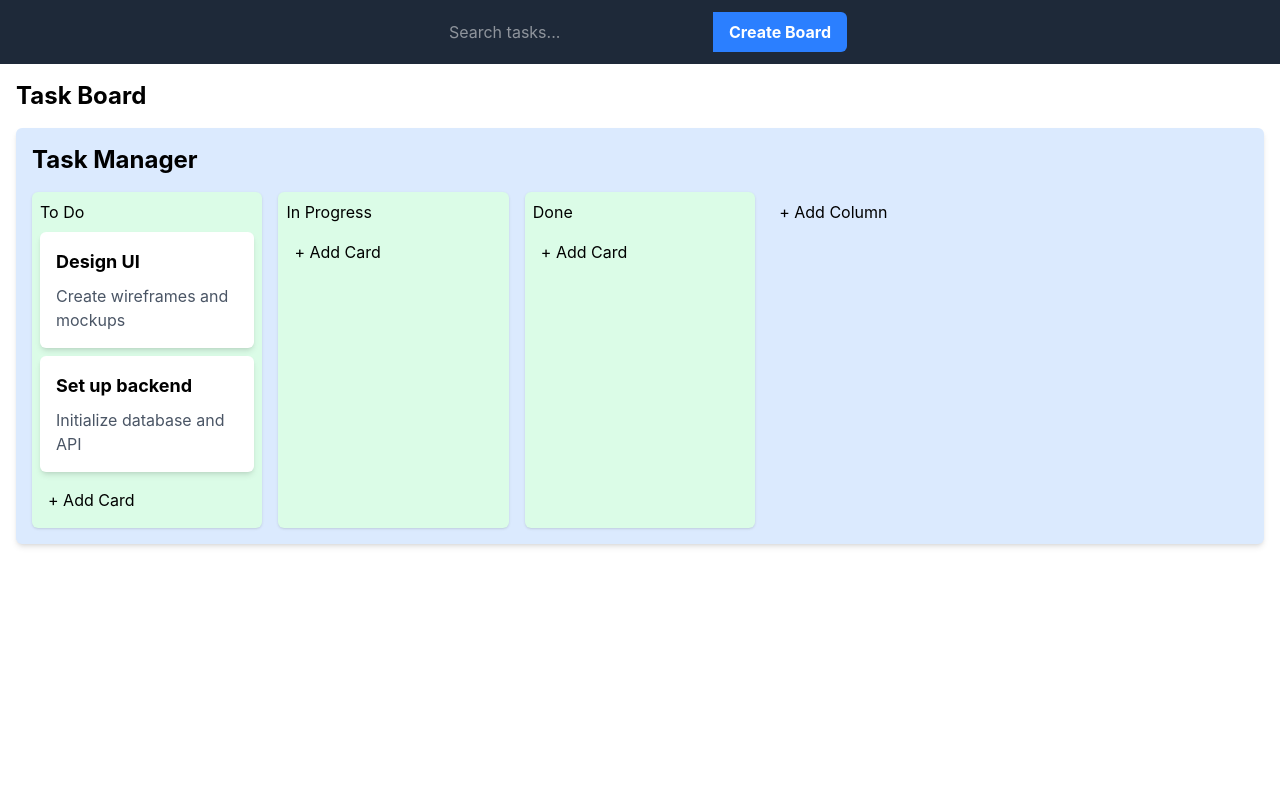
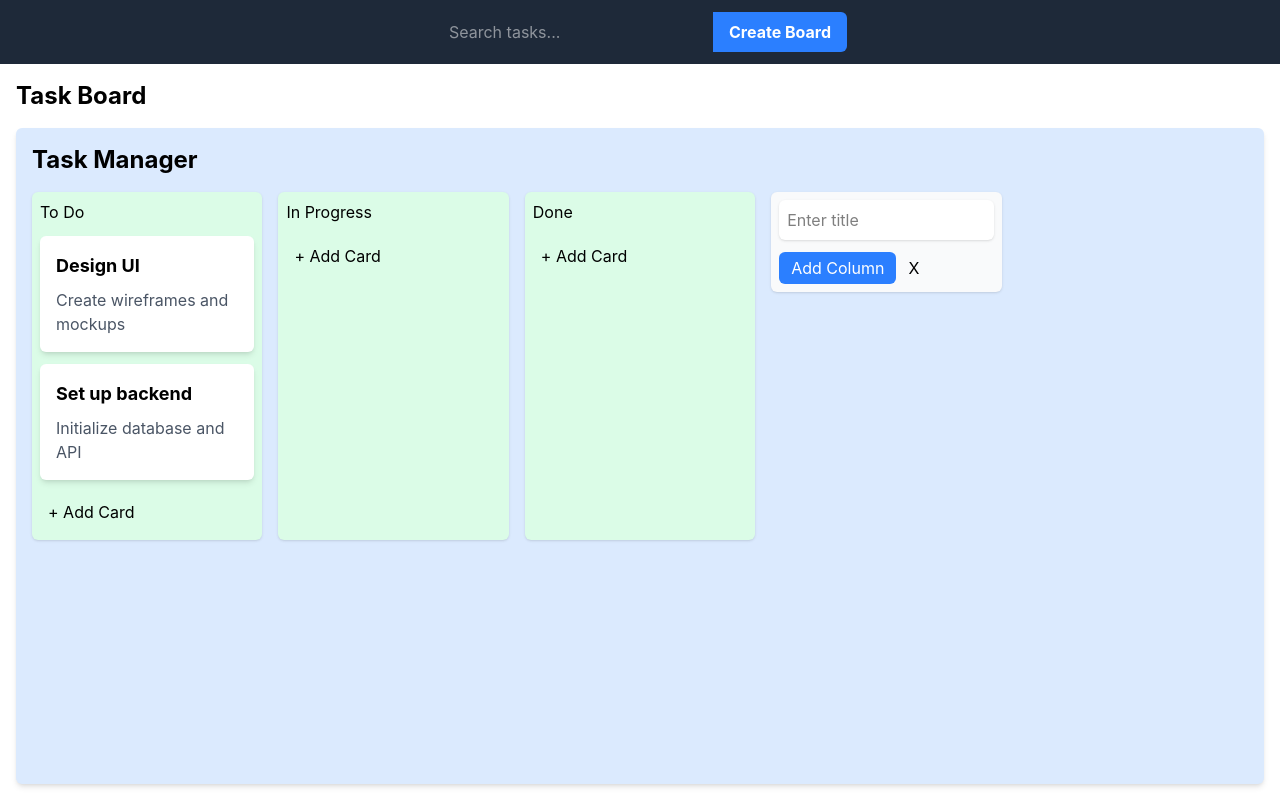
Before and after one commit to kozant/task-manager, a React (Vite) app: page / in a window 1280 px wide. Both pictures are taken after a click on the element "+ Add Column". Built offline with nearby package versions, Linux system fonts and the light colour scheme.

Commit message:
feat: add functonal for adding column and card

```diff
--- a/package.json
+++ b/package.json
@@ -14,6 +14,7 @@
     "@tailwindcss/vite": "^4.3.0",
     "react": "^19.2.6",
     "react-dom": "^19.2.6",
+    "react-hook-form": "^7.76.1",
     "tailwindcss": "^4.3.0",
     "zustand": "^5.0.13"
   },
--- a/src/App.tsx
+++ b/src/App.tsx
@@ -6,11 +6,11 @@ function App() {
   const [boards, setBoards] = useState<any[]>([
     {
       id: 1,
-      name: "Task Manager",
+      title: "Task Manager",
       columns: [
         {
           id: 1,
-          name: "To Do",
+          title: "To Do",
           cards: [
             {
               id: 1,
@@ -24,8 +24,8 @@ function App() {
             },
           ],
         },
-        { id: 2, name: "In Progress", cards: [] },
-        { id: 3, name: "Done", cards: [] },
+        { id: 2, title: "In Progress", cards: [] },
+        { id: 3, title: "Done", cards: [] },
       ],
     },
   ]);
@@ -33,16 +33,27 @@ function App() {
   const addBoard = useCallback(() => {
     const newBoard = {
       id: Date.now(),
-      name: `Board ${boards.length + 1}`,
+      title: `Board ${boards.length + 1}`,
       columns: [],
     };
     setBoards([...boards, newBoard]);
   }, [boards]);
 
+  const updateBoard = useCallback(
+    (updatedBoard: any) => {
+      setBoards((prevBoards) =>
+        prevBoards.map((board) =>
+          board.id === updatedBoard.id ? updatedBoard : board,
+        ),
+      );
+    },
+    [setBoards],
+  );
+
   return (
     <>
       <Header onAddBoard={addBoard} />
-      <Content boards={boards} />
+      <Content boards={boards} onUpdateBoard={updateBoard} />
     </>
   );
 }
--- a/src/components/Board/index.tsx
+++ b/src/components/Board/index.tsx
@@ -1,16 +1,108 @@
+import { useCallback, useEffect, useState } from "react";
+import { useForm, type SubmitHandler } from "react-hook-form";
 import Column from "../Column";
 
-export default function Board({ board }: { board: any }) {
+type Inputs = {
+  title: string;
+};
+
+export default function Board({
+  board,
+  onUpdateBoard,
+}: {
+  board: any;
+  onUpdateBoard: (board: any) => void;
+}) {
+  const [isFormOpen, setIsFormOpen] = useState(false);
+
+  const {
+    register,
+    handleSubmit,
+    reset,
+    formState: { isSubmitSuccessful },
+  } = useForm<Inputs>();
+
+  useEffect(() => {
+    if (isSubmitSuccessful) {
+      reset();
+    }
+  }, [isSubmitSuccessful, reset]);
+
+  const onSubmit: SubmitHandler<Inputs> = useCallback(
+    (data) => {
+      console.log(data);
+      const newColumn = {
+        id: Date.now(),
+        title: data.title,
+        cards: [],
+      };
+      onUpdateBoard({ ...board, columns: [...board.columns, newColumn] });
+    },
+    [board, onUpdateBoard],
+  );
+
+  const handleOpenAddForm = useCallback(() => {
+    setIsFormOpen(true);
+  }, []);
+
+  const handleUpdateColumn = (updatedColumn: any) => {
+    const updatedColumns = board.columns.map((col: any) =>
+      col.id === updatedColumn.id ? updatedColumn : col,
+    );
+    onUpdateBoard({ ...board, columns: updatedColumns });
+  };
+
   return (
-    <div className="p-4 bg-blue-100 rounded-md shadow-md">
-      <h2 className="text-2xl font-bold mb-4">{board.name}</h2>
+    <div
+      className="p-4 bg-blue-100 rounded-md shadow-md"
+      style={{ height: "calc(100vh - 144px)" }}
+    >
+      <h2 className="text-2xl font-bold mb-4">{board.title}</h2>
       <div className="grid grid-cols-5 gap-4">
-        {board.columns.map((column: any) => (
-          <Column key={column.id} column={column} />
-        ))}
-        <div className="p-2 rounded-md hover:bg-blue-200 cursor-pointer h-fit">
-          + Add Column
-        </div>
+        {board.columns && board.columns.length > 0
+          ? board.columns.map((column: any) => (
+              <Column
+                key={column.id}
+                column={column}
+                onUpdateColumn={handleUpdateColumn}
+              />
+            ))
+          : null}
+        {isFormOpen ? (
+          <form
+            className="flex flex-col gap-3 bg-gray-50 p-2 rounded-md shadow-sm h-fit"
+            onSubmit={handleSubmit(onSubmit)}
+          >
+            <input
+              className="p-2 rounded-md shadow-sm bg-white focus:outline-none focus:ring-2 focus:ring-blue-500"
+              placeholder="Enter title"
+              defaultValue=""
+              {...register("title")}
+            />
+            <div className="flex gap-1">
+              <button
+                className="px-3 py-1 bg-blue-500 text-white rounded-md hover:bg-blue-600 cursor-pointer"
+                type="submit"
+              >
+                Add Column
+              </button>
+              <button
+                className="px-2 py-1 rounded-md hover:bg-blue-200 cursor-pointer"
+                type="button"
+                onClick={() => setIsFormOpen(false)}
+              >
+                X
+              </button>
+            </div>
+          </form>
+        ) : (
+          <div
+            className="p-2 rounded-md hover:bg-blue-200 cursor-pointer h-fit"
+            onClick={handleOpenAddForm}
+          >
+            + Add Column
+          </div>
+        )}
       </div>
     </div>
   );
--- a/src/components/Card/index.tsx
+++ b/src/components/Card/index.tsx
@@ -1,6 +1,6 @@
 export default function Card({ card }: { card: any }) {
   return (
-    <div key={card.id} className="p-4 mt-2 rounded-md bg-white shadow-md">
+    <div key={card.id} className="p-4 rounded-md bg-white shadow-md">
       <h3 className="text-lg font-bold mb-2">{card.title}</h3>
       <p className="text-gray-600">{card.description}</p>
     </div>
--- a/src/components/Column/index.tsx
+++ b/src/components/Column/index.tsx
@@ -1,15 +1,100 @@
+import { useCallback, useEffect, useState } from "react";
+import { useForm, type SubmitHandler } from "react-hook-form";
 import Card from "../Card";
 
-export default function Column({ column }: { column: any }) {
+type Inputs = {
+  title: string;
+  description: string;
+};
+
+export default function Column({
+  column,
+  onUpdateColumn,
+}: {
+  column: any;
+  onUpdateColumn: (column: any) => void;
+}) {
+  const [isFormOpen, setIsFormOpen] = useState(false);
+
+  const {
+    register,
+    handleSubmit,
+    reset,
+    formState: { isSubmitSuccessful },
+  } = useForm<Inputs>();
+
+  useEffect(() => {
+    if (isSubmitSuccessful) {
+      reset();
+    }
+  }, [isSubmitSuccessful, reset]);
+
+  const onSubmit: SubmitHandler<Inputs> = useCallback(
+    (data) => {
+      const newCard = {
+        id: Date.now(),
+        title: data.title,
+        description: data.description,
+      };
+      onUpdateColumn({ ...column, cards: [...column.cards, newCard] });
+    },
+    [column, onUpdateColumn],
+  );
+
+  const handleOpenAddForm = useCallback(() => {
+    setIsFormOpen(true);
+  }, []);
+
   return (
-    <div key={column.id} className="p-2 bg-green-100 rounded-md shadow-sm">
-      {column.name}
-      {column.cards.map((card: any) => (
-        <Card key={card.id} card={card} />
-      ))}
-      <div className="p-2 mt-2 rounded-md hover:bg-green-200 cursor-pointer">
-        + Add Card
-      </div>
+    <div
+      key={column.id}
+      className="flex flex-col gap-3 p-2 bg-green-100 rounded-md shadow-sm"
+    >
+      {column.title}
+      {column.cards && column.cards.length > 0
+        ? column.cards.map((card: any) => <Card key={card.id} card={card} />)
+        : null}
+      {isFormOpen ? (
+        <form
+          className="grid grid-rows-2 gap-3"
+          onSubmit={handleSubmit(onSubmit)}
+        >
+          <input
+            className="p-2 rounded-md shadow-sm bg-white focus:outline-none focus:ring-2 focus:ring-blue-500"
+            placeholder="Enter title"
+            defaultValue=""
+            {...register("title")}
+          />
+          <input
+            className="p-2 rounded-md shadow-sm bg-white focus:outline-none focus:ring-2 focus:ring-blue-500"
+            placeholder="Enter description"
+            defaultValue=""
+            {...register("description")}
+          />
+          <div className="flex gap-1">
+            <button
+              className="px-3 py-1 bg-blue-500 text-white rounded-md hover:bg-blue-600 cursor-pointer"
+              type="submit"
+            >
+              Add Card
+            </button>
+            <button
+              className="px-2 py-1 rounded-md hover:bg-green-200 cursor-pointer"
+              type="button"
+              onClick={() => setIsFormOpen(false)}
+            >
+              X
+            </button>
+          </div>
+        </form>
+      ) : (
+        <div
+          className="p-2 rounded-md hover:bg-green-200 cursor-pointer"
+          onClick={handleOpenAddForm}
+        >
+          + Add Card
+        </div>
+      )}
     </div>
   );
 }
--- a/src/components/Content/index.tsx
+++ b/src/components/Content/index.tsx
@@ -1,6 +1,12 @@
 import Board from "../Board";
 
-export default function Content({ boards }: { boards: any[] }) {
+export default function Content({
+  boards,
+  onUpdateBoard,
+}: {
+  boards: any[];
+  onUpdateBoard: (board: any) => void;
+}) {
   return (
     <div className="p-4">
       <h2 className="text-2xl font-bold mb-4">Task Board</h2>
@@ -10,7 +16,9 @@ export default function Content({ boards }: { boards: any[] }) {
             No boards available. Create a new board to get started!
           </p>
         ) : (
-          boards.map((board) => <Board key={board.id} board={board} />)
+          boards.map((board) => (
+            <Board key={board.id} board={board} onUpdateBoard={onUpdateBoard} />
+          ))
         )}
       </div>
     </div>
```
Also changed, not shown: 1 other file (tests, documents, lock files or other folders).
